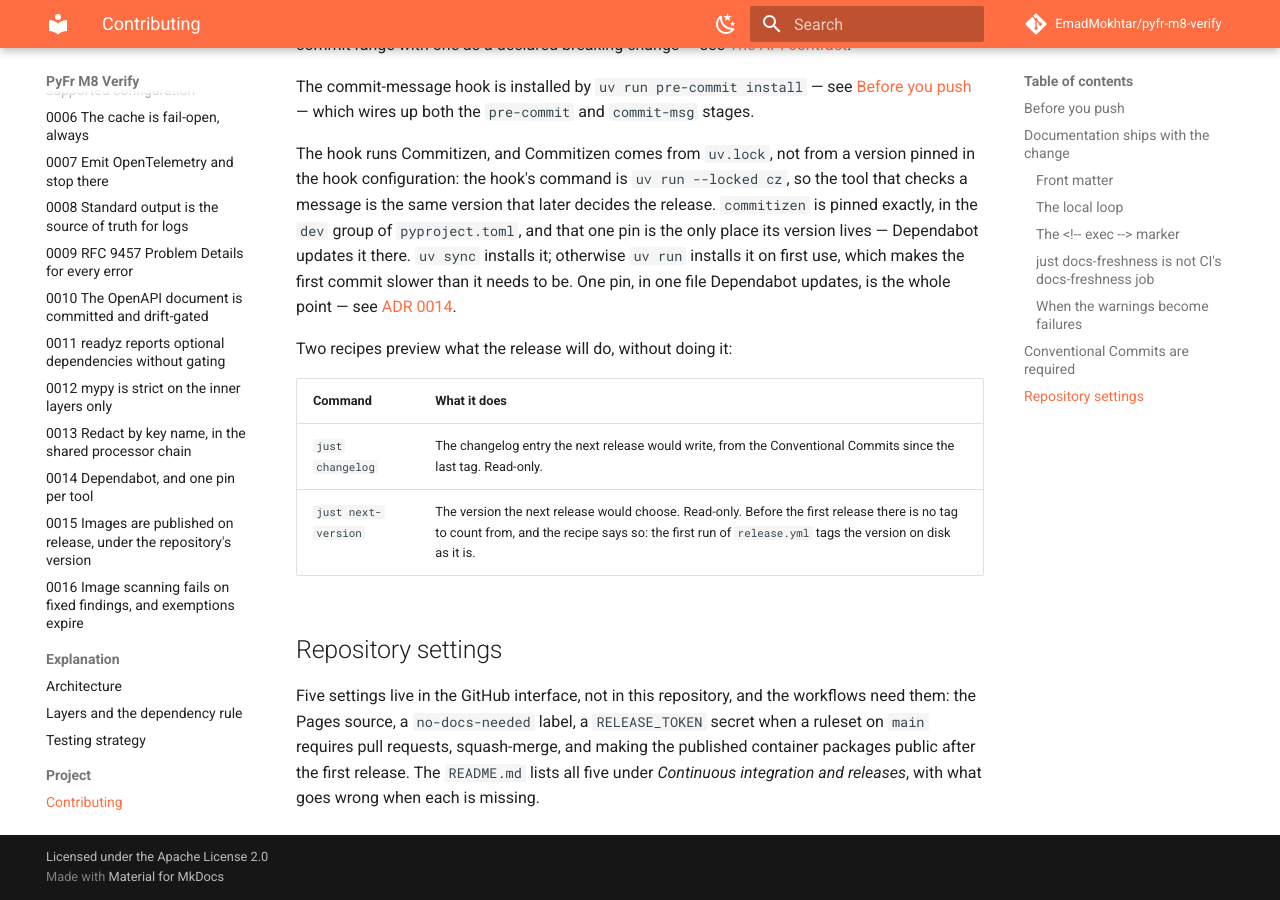
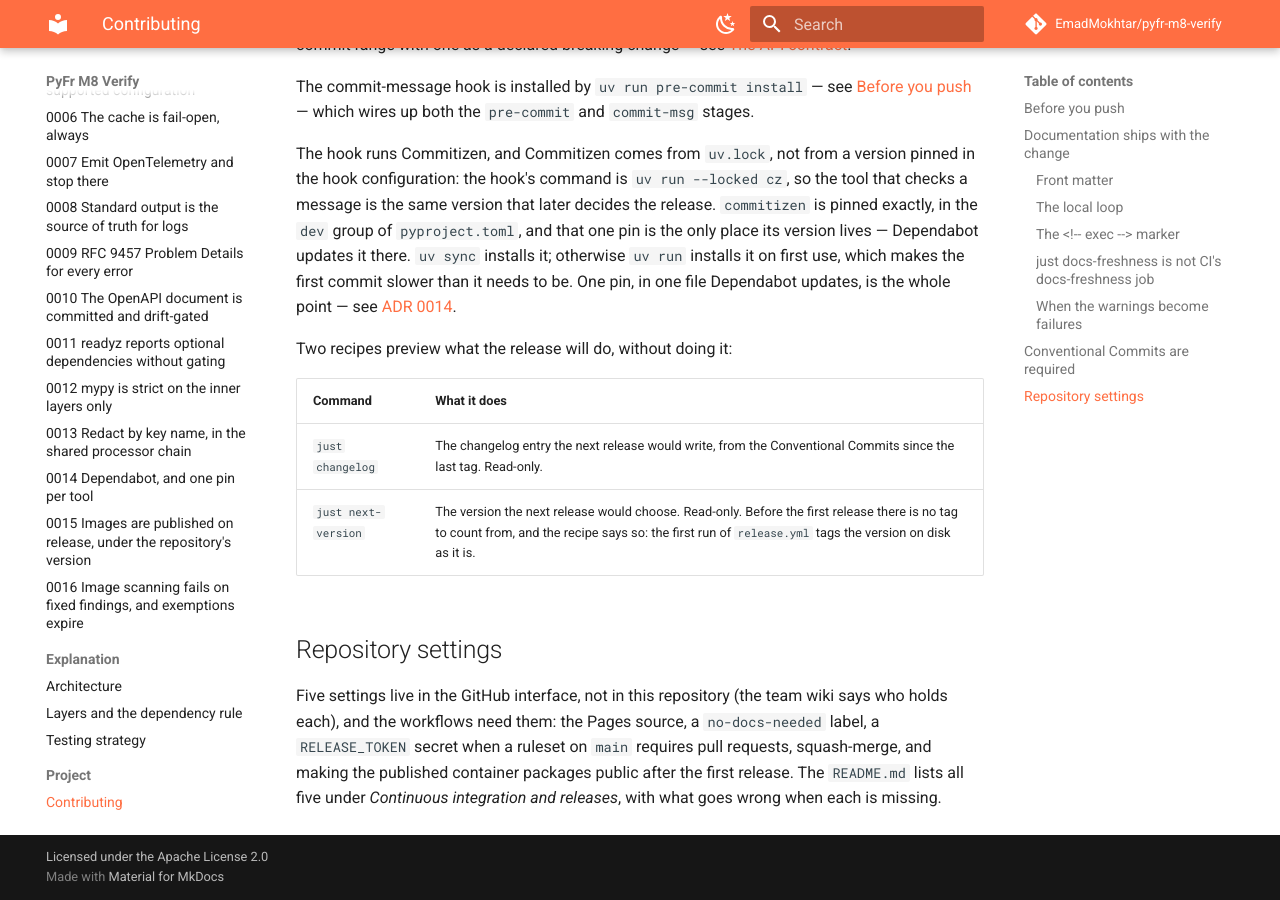
Before and after one commit to EmadMokhtar/pyfr-m8-verify, an MkDocs documentation site: the page built from docs/contributing.md, in a window 1280 px wide and 900 px high, scrolled down 5090 px. Built offline with MkDocs 1.6.1 and Material for MkDocs 9.7.7, drawn with Linux system fonts in a browser that asks for light colours; comment, search, counter and statistics services are not loaded.

Commit message:
docs: say where the settings are recorded, in the contributing guide
Seeds a conflict with the v0.12.0 template for the M8 verification; docs/contributing.md is not in the ignore list.

Co-Authored-By: Claude Opus 5 <noreply@anthropic.com>

```diff
--- a/docs/contributing.md
+++ b/docs/contributing.md
@@ -292,7 +292,7 @@ Two recipes preview what the release will do, without doing it:
 
 ## Repository settings
 
-Five settings live in the GitHub interface, not in this repository, and
+Five settings live in the GitHub interface, not in this repository (the team wiki says who holds each), and
 the workflows need them: the Pages source, a `no-docs-needed` label, a
 `RELEASE_TOKEN` secret when a ruleset on `main` requires pull requests,
 squash-merge, and making the published container packages public after
```
